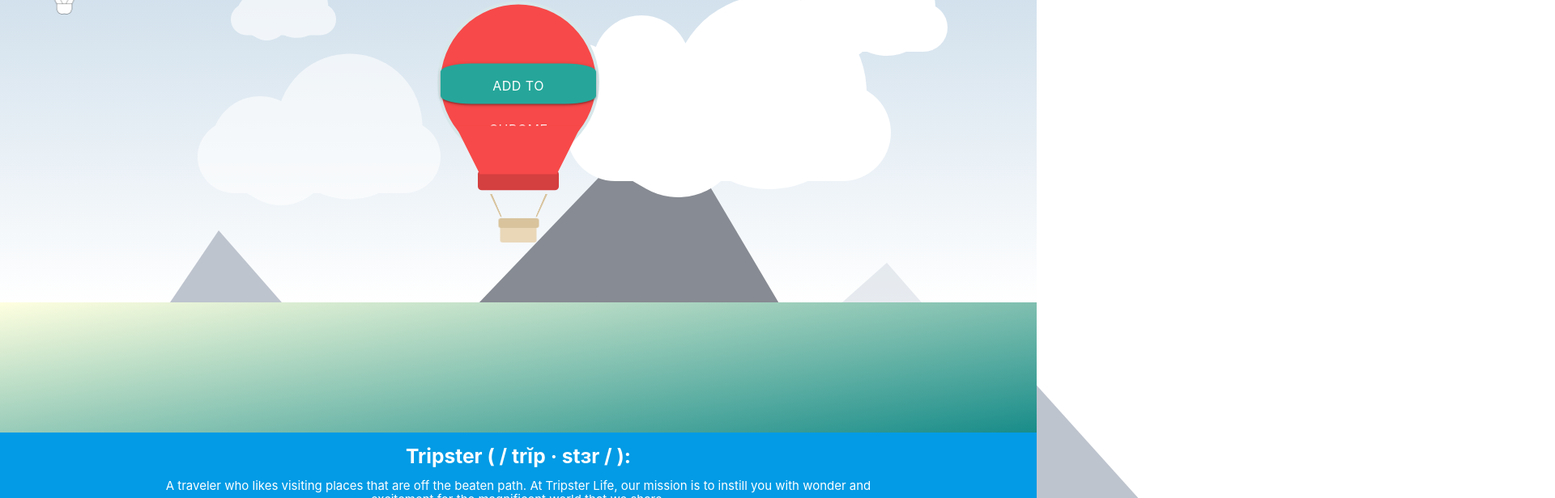
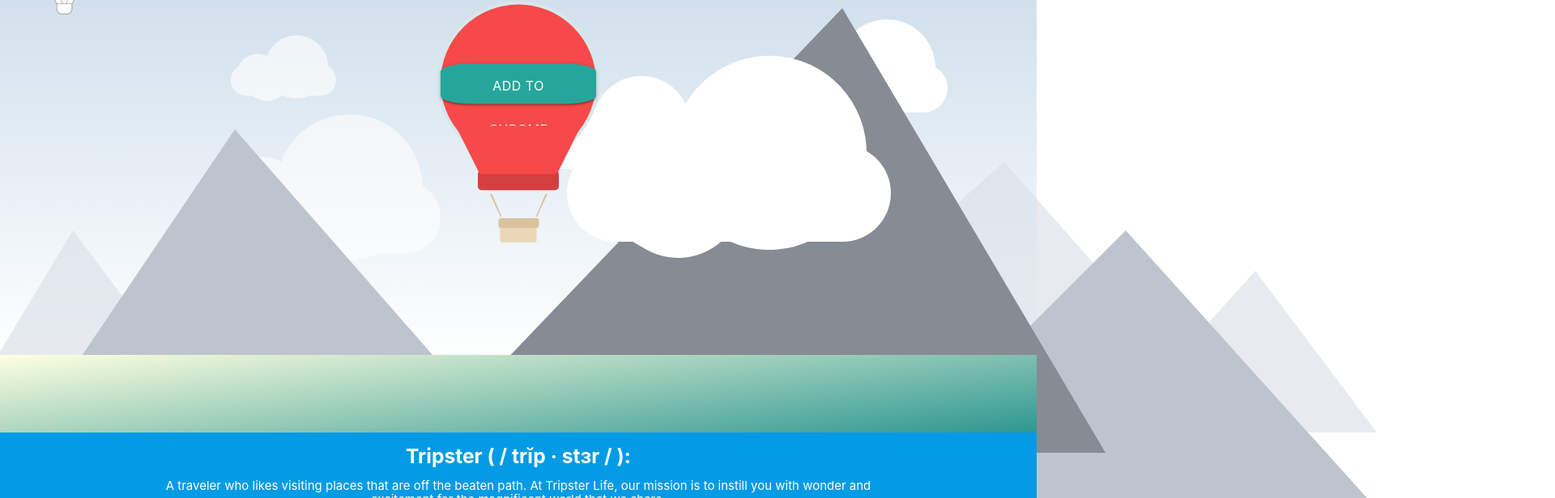
Before and after one commit to timwelsh/tripster-life, a React (Create React App) app in the folder client/: page / in a window 1280 px wide. Shown: the part 140-756 px from the top of the page at 81% size, 1920 px wide, since content can reach past the window. Built offline with nearby package versions, Linux system fonts and the light colour scheme.

Commit message:
adjust grass and mountains for tim's screen at 80%

```diff
--- a/client/src/balloon.css
+++ b/client/src/balloon.css
@@ -2,11 +2,20 @@
     overflow: hidden;
 }
 
+/* Grass */
+.land {
+    position: relative;
+    height: 150px;
+    bottom: 0px;
+    background-image: linear-gradient(to bottom right, lightyellow, teal);
+    z-index: 10;
+}
+
 /* Cloud build */
 .clouds {
-    margin-top: 0;
-    margin-bottom: 0;
-    padding: 150px 0 0 0;
+    margin-top: 0px;
+    margin-bottom: -10px;
+    padding: 225px 0 0 0;
 	background: #c9dbe9;
 	background: -webkit-linear-gradient(top, #c9dbe9 0%, #fff 100%);
 	background: -linear-gradient(top, #c9dbe9 0%, #fff 100%);
@@ -202,7 +211,7 @@
     position: absolute;
     display: flex;
     flex-direction: row;
-    margin-bottom: 75px;
+    margin-bottom: 200px;
     bottom: 0;
 }
 .mountain {
@@ -211,7 +220,7 @@
     height: 0;
 }
 #mountain1 {
-    border-left: 100px solid transparent;
+    border-left: 120px solid transparent;
     border-right: 150px solid transparent;
     border-bottom: 200px solid rgba(219, 224, 233, 0.65);
     bottom: -375px;
@@ -231,7 +240,7 @@
     border-right: 325px solid transparent;
     border-bottom: 550px solid #878B93;
     bottom: -100px;
-    right: 575px;
+    right: 375px;
     z-index: 10;
 }
 #mountain4 {
@@ -239,7 +248,7 @@
     border-right: 350px solid transparent;
     border-bottom: 400px solid rgba(219, 224, 233, 0.65);
     bottom: -290px;
-    left: -1075px;
+    left: -950px;
     z-index: 1;
 }
 #mountain5 {
@@ -247,23 +256,14 @@
     border-right: 450px solid transparent;
     border-bottom: 500px solid #BEC4CE;
     bottom: -375px;
-    left: -1800px;
+    left: -1650px;
     z-index: 5;
 }
 #mountain6 {
-    border-left: 100px solid transparent;
-    border-right: 100px solid transparent;
+    border-left: 180px solid transparent;
+    border-right: 150px solid transparent;
     border-bottom: 200px solid rgba(219, 224, 233, 0.65);
-    bottom: -375px;
-    left: -600px;
+    bottom: -425px;
+    left: -2120px;
     z-index: 1;
 }
-
-/* Grass */
-.land {
-    position: relative;
-    margin-bottom: 0;
-    height: 200px;
-    background-image: linear-gradient(to bottom right, lightyellow, teal);
-    z-index: 10;
-}
```
